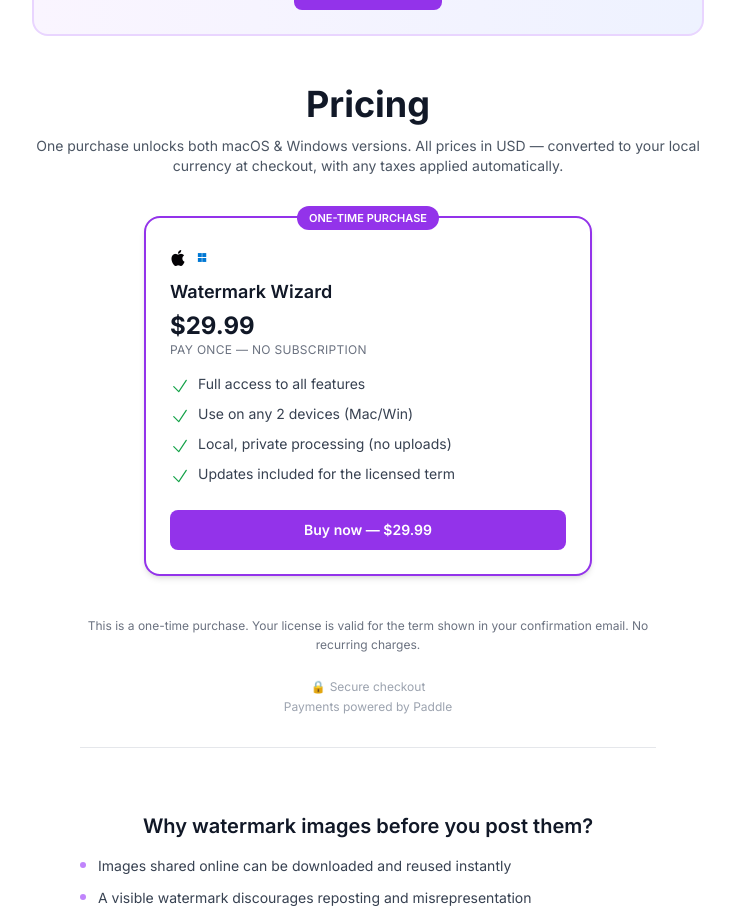
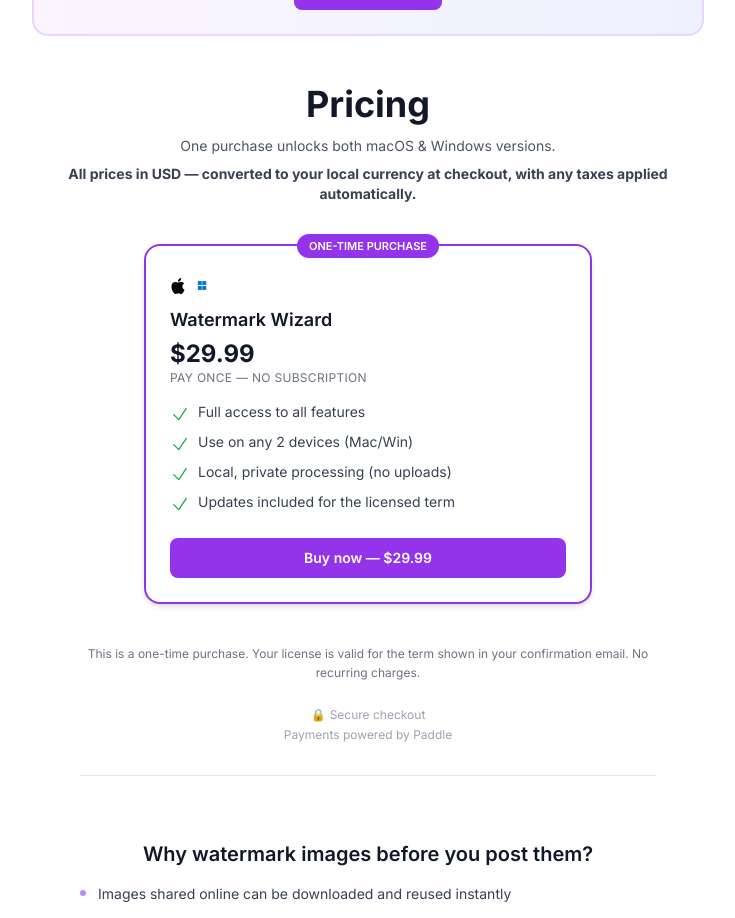
Before and after one commit to DavePetersDigital/watermarkwizard-site, a Next.js app: page / in a window 1280 px wide. Shown: the part 1462-2380 px from the top of the page, without its empty margins (272-1007 px from the left). Built offline with nearby package versions, Linux system fonts and the light colour scheme; no server answers.

Commit message:
fix(ui): split pricing blurb — USD line on its own in bold
Home and /pricing: first line macOS+Windows; second line bold for USD/checkout copy.

Made-with: Cursor

```diff
--- a/app/page.tsx
+++ b/app/page.tsx
@@ -208,9 +208,13 @@ export default function Home() {
       <div id="pricing" className="mt-12 mb-4">
         <h2 className="text-3xl md:text-4xl font-bold mb-3">Pricing</h2>
 
-        <p className="text-gray-600 text-sm mb-10 max-w-2xl mx-auto">
-          One purchase unlocks both macOS &amp; Windows versions. All prices in USD — converted to your local currency at checkout, with any taxes applied automatically.
-        </p>
+        <div className="text-gray-600 text-sm mb-10 max-w-2xl mx-auto space-y-2">
+          <p>One purchase unlocks both macOS &amp; Windows versions.</p>
+          <p className="font-bold text-gray-700">
+            All prices in USD — converted to your local currency at checkout, with any taxes applied
+            automatically.
+          </p>
+        </div>
 
         <div className="max-w-md mx-auto text-left">
           <div className="border-2 border-purple-600 rounded-2xl p-6 shadow-md flex flex-col bg-white relative">
--- a/app/pricing/page.tsx
+++ b/app/pricing/page.tsx
@@ -75,9 +75,13 @@ export default function Pricing() {
         ))}
       </div>
 
-      <p className="text-gray-600 text-sm mb-8 max-w-2xl mx-auto">
-        One purchase unlocks both macOS &amp; Windows versions. All prices in USD — converted to your local currency at checkout, with any taxes applied automatically.
-      </p>
+      <div className="text-gray-600 text-sm mb-8 max-w-2xl mx-auto space-y-2">
+        <p>One purchase unlocks both macOS &amp; Windows versions.</p>
+        <p className="font-bold text-gray-700">
+          All prices in USD — converted to your local currency at checkout, with any taxes applied
+          automatically.
+        </p>
+      </div>
 
       <div className="max-w-md mx-auto text-left">
         <div className="border-2 border-purple-600 rounded-2xl p-6 shadow-md flex flex-col bg-white relative">
```
